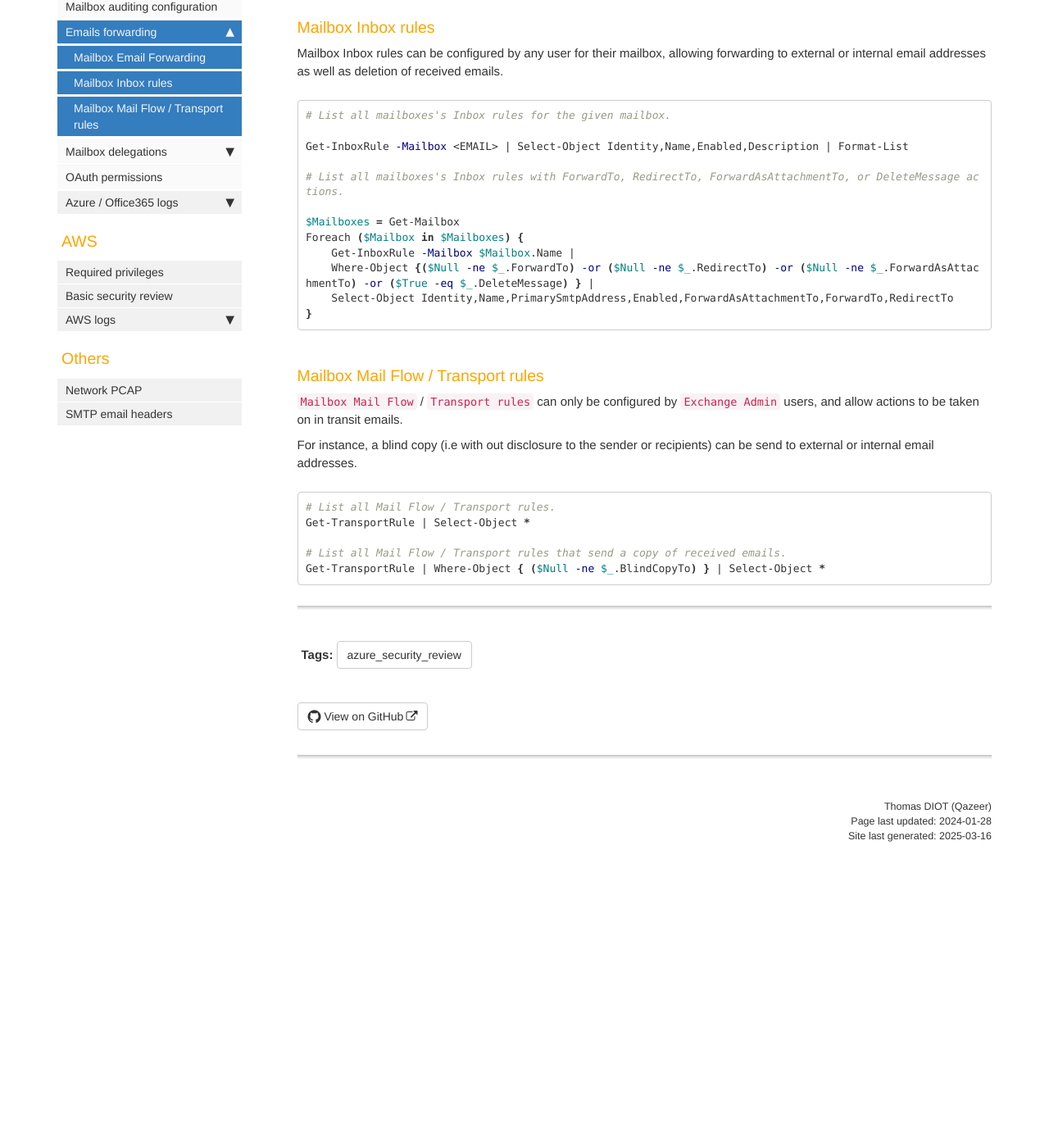
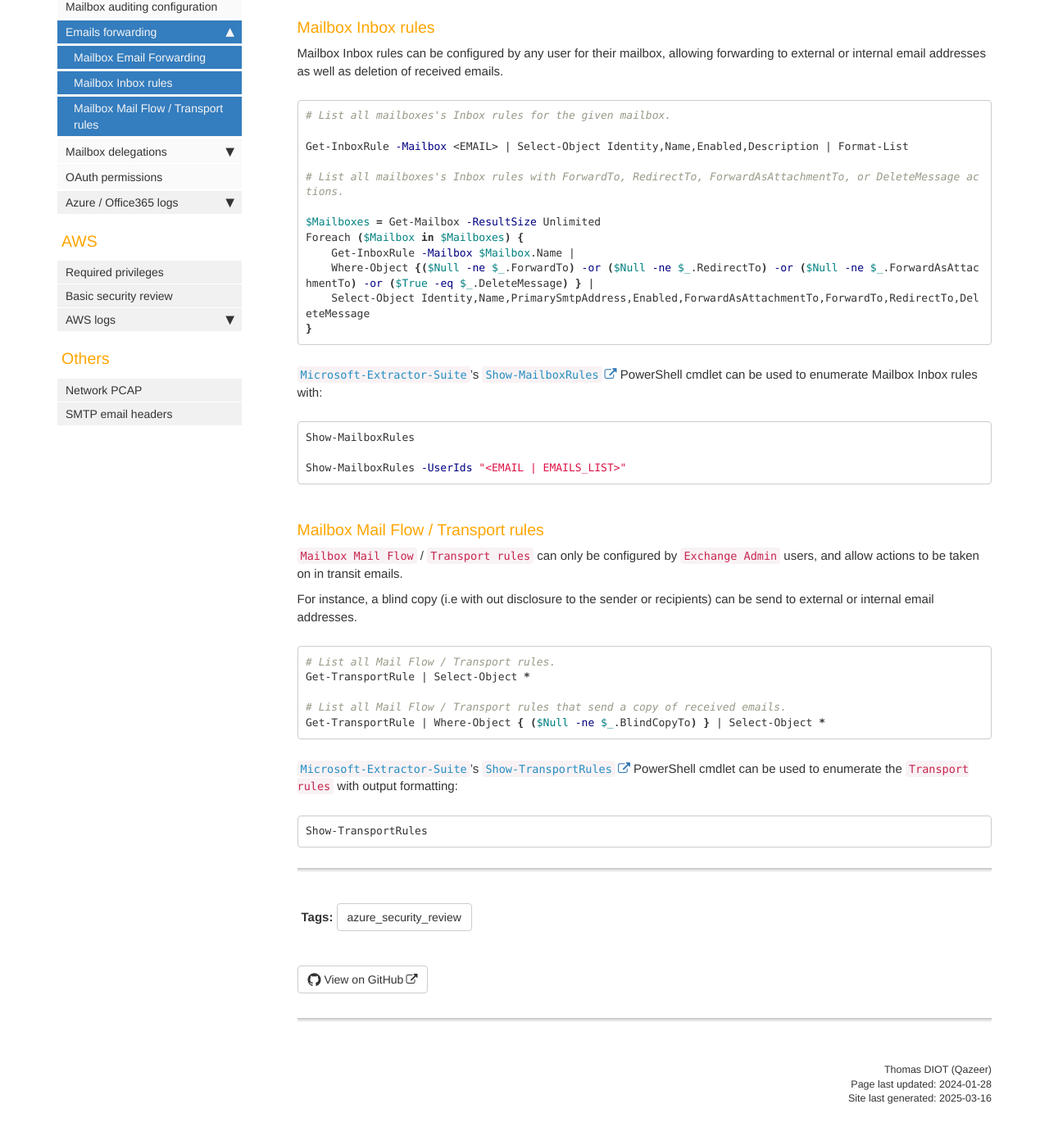
Before and after one commit to Qazeer/artefacts.help, a Jekyll site: the page built from pages/azure/o365_security_review_email_forwarding.md, in a window 1280 px wide and 1400 px high, scrolled down 543 px. Shown: the top 1386 px of the window at 82% size. Built offline with Jekyll 4.4.1, drawn with Linux system fonts in a browser that asks for light colours; comment, search, counter and statistics services are not loaded; before the commit the page ends 1623 px from its top, so only the background shows below that.

Commit message:
[Artefact] O365 - Add new Microsoft-Extractor-Suite features

````diff
--- a/pages/azure/o365_security_review_email_forwarding.md
+++ b/pages/azure/o365_security_review_email_forwarding.md
@@ -37,12 +37,22 @@ Get-InboxRule -Mailbox <EMAIL> | Select-Object Identity,Name,Enabled,Description
 
 # List all mailboxes's Inbox rules with ForwardTo, RedirectTo, ForwardAsAttachmentTo, or DeleteMessage actions.
 
-$Mailboxes = Get-Mailbox
+$Mailboxes = Get-Mailbox -ResultSize Unlimited
 Foreach ($Mailbox in $Mailboxes) {
     Get-InboxRule -Mailbox $Mailbox.Name |
     Where-Object {($Null -ne $_.ForwardTo) -or ($Null -ne $_.RedirectTo) -or ($Null -ne $_.ForwardAsAttachmentTo) -or ($True -eq $_.DeleteMessage) } |
-    Select-Object Identity,Name,PrimarySmtpAddress,Enabled,ForwardAsAttachmentTo,ForwardTo,RedirectTo
+    Select-Object Identity,Name,PrimarySmtpAddress,Enabled,ForwardAsAttachmentTo,ForwardTo,RedirectTo,DeleteMessage
 }
+```
+
+[`Microsoft-Extractor-Suite`](./logs_collection_tools.md#azure-ad-office365--azure-microsoft-extractor-suite)'s
+[`Show-MailboxRules`](https://microsoft-365-extractor-suite.readthedocs.io/en/latest/functionality/M365/InboxRules.html)
+PowerShell cmdlet can be used to enumerate Mailbox Inbox rules with:
+
+```bash
+Show-MailboxRules
+
+Show-MailboxRules -UserIds "<EMAIL | EMAILS_LIST>"
 ```
 
 ### Mailbox Mail Flow / Transport rules
@@ -60,3 +70,12 @@ Get-TransportRule | Select-Object *
 # List all Mail Flow / Transport rules that send a copy of received emails.
 Get-TransportRule | Where-Object { ($Null -ne $_.BlindCopyTo) } | Select-Object *
 ```
+
+[`Microsoft-Extractor-Suite`](./logs_collection_tools.md#azure-ad-office365--azure-microsoft-extractor-suite)'s
+[`Show-TransportRules`](https://microsoft-365-extractor-suite.readthedocs.io/en/latest/functionality/M365/TransportRules.html)
+PowerShell cmdlet can be used to enumerate the `Transport rules` with
+output formatting:
+
+```bash
+Show-TransportRules
+```
````
Also changed, not shown: pages/azure/logs_collection_tools.md (+1 -0 lines), pages/azure/o365_security_review_mailbox_auditing_configuration.md (+11 -0 lines), pages/azure/o365_security_review_mailbox_delegations.md (+13 -0 lines).
